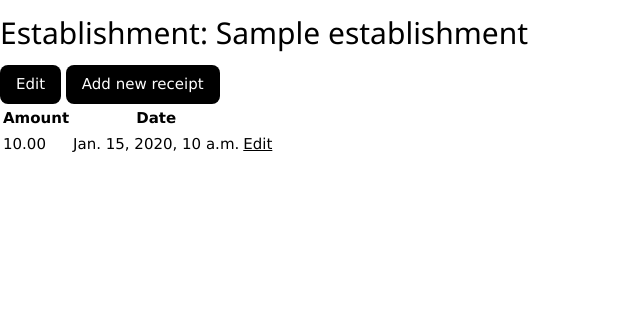
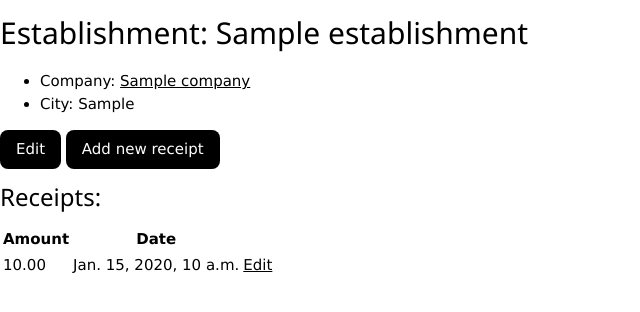
Before and after one commit to Guilouf/django-receipt, a Django app: page /establishment/1 in a window 1280 px wide. Shown: the part 45-357 px from the top of the page, without its empty margins (0-640 px from the left). Run offline with Django 3.2, Linux system fonts and the light colour scheme; tables that the repository leaves empty hold one stand-in row (values such as "Sample post").

Commit message:
Added city information for establishments

```diff
--- a/project_receipt/receipt/models.py
+++ b/project_receipt/receipt/models.py
@@ -34,6 +34,7 @@ class Company(models.Model):
 class Establishment(models.Model):
     name = models.CharField(max_length=200)
     company = models.ForeignKey(Company, on_delete=models.CASCADE, null=True, blank=True)
+    city = models.CharField(max_length=200, blank=True, null=True)
 
     def __str__(self):
         return self.name
--- a/project_receipt/receipt/templates/receipt/establishment_detail.html
+++ b/project_receipt/receipt/templates/receipt/establishment_detail.html
@@ -5,11 +5,19 @@
 {% block body %}
 
   <h2>Establishment: {{ establishment }}</h2>
+
+  <ul>
+    <li>Company: <a href="{% url 'company_detail' establishment.company.pk %}" > {{ establishment.company }} </a></li>
+    <li>City: {{ establishment.city }}</li>
+  </ul>
+
   <a href="{% url 'establishment_update' establishment.pk%}" class="w3-button w3-black w3-round-large">
     Edit</a>
   <a href="{% url 'establishment_add_receipt' establishment.pk%}" class="w3-button w3-black w3-round-large">
     Add new receipt</a>
 
+
+  <h3>Receipts:</h3>
   <table>
     <tr>
       <th>Amount</th>
```
